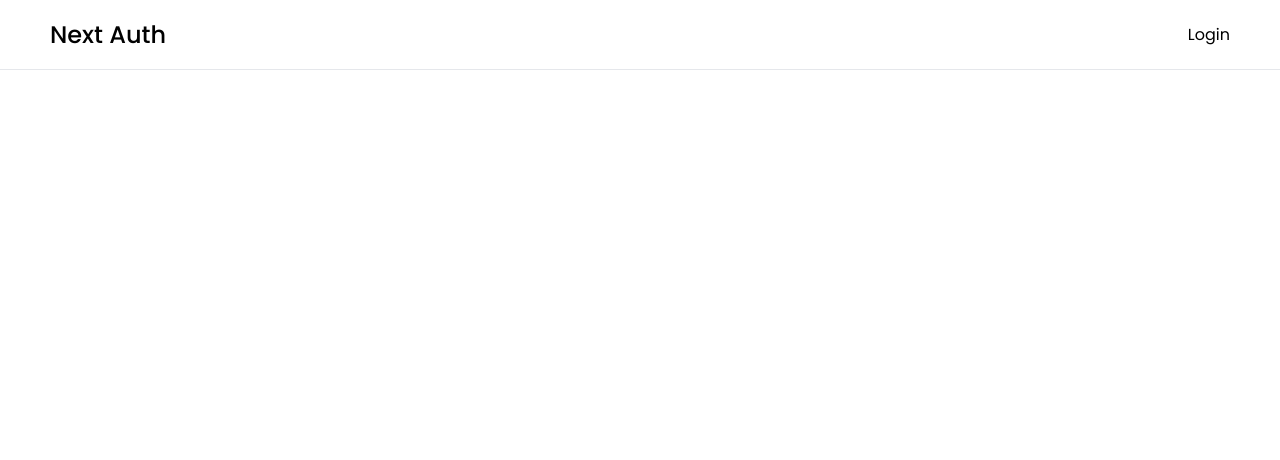
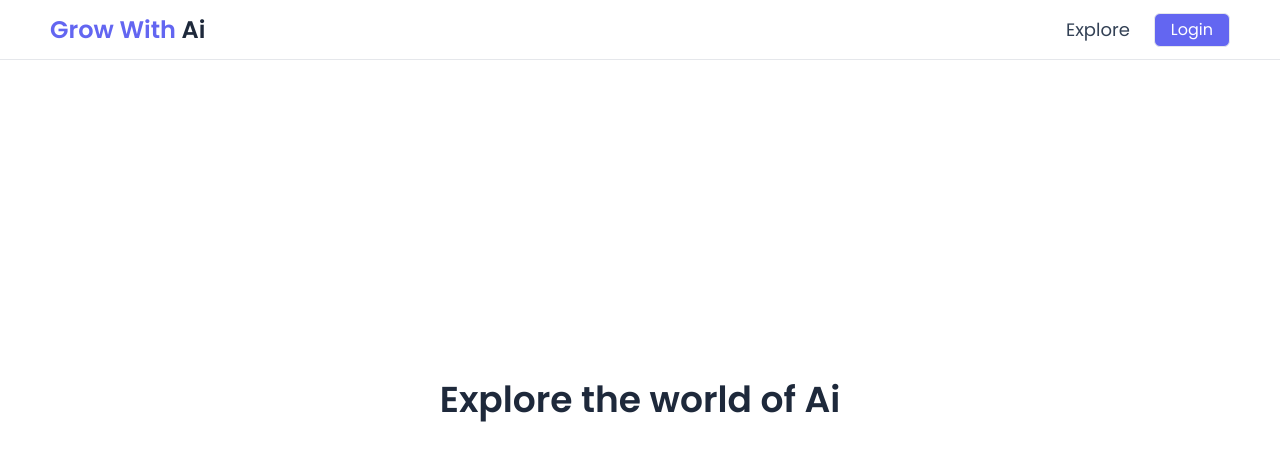
Before and after one commit to Md-Zainulabdin/Next-Auth-MongoDB, a Next.js app: page / in a window 1280 px wide. Shown: the top 460 px of the page. Built offline with nearby package versions, Linux system fonts and the light colour scheme; no server answers.

Commit message:
add authorization

```diff
--- a/src/app/(guest_route)/auth/login/page.jsx
+++ b/src/app/(guest_route)/auth/login/page.jsx
@@ -2,8 +2,10 @@
 import { signIn } from "next-auth/react";
 import Link from "next/link";
 import React, { useState } from "react";
+import { useRouter } from "next/navigation";
 
 const SignUpPage = () => {
+  const {replace} = useRouter();
   const [email, setEmail] = useState("");
   const [password, setPassword] = useState("");
   const onSignIn = async () => {
@@ -19,6 +21,8 @@ const SignUpPage = () => {
         redirect: false,
       });
 
+      if (res.error === null) replace('/')
+
  console.log(res);
     } catch (error) {
       console.log("Error", error);
@@ -28,7 +32,7 @@ const SignUpPage = () => {
     <div className="w-full h-screen flex flex-col justify-center items-center gap-8 bg-[#fafafa]">
       <div className="title text-center">
         <h1 className="text-4xl font-semibold text-slate-800">
-          Login to <span className="text-indigo-400">Grow With Ai</span>
+          Login to <span className="text-indigo-500">Grow With Ai</span>
         </h1>
         <p className="text-md text-[#999] font-normal mt-2">
           ~ Create impact with your knowledge <br /> #GrowWithAi{" "}
--- a/src/app/(guest_route)/auth/signup/page.jsx
+++ b/src/app/(guest_route)/auth/signup/page.jsx
@@ -32,7 +32,7 @@ const SignInPage = () => {
     <div className="w-full h-screen flex flex-col justify-center items-center gap-8 bg-[#fafafa]">
       <div className="title text-center">
         <h1 className="text-4xl font-semibold text-slate-800">
-          Create a <span className="text-indigo-400">Free Account</span>{" "}
+          Create a <span className="text-indigo-500">Free Account</span>{" "}
         </h1>
         <p className="text-md text-[#999] font-normal mt-2">
           ~ Lets take a deep dive in to the world of AI <br /> #GrowWithAi{" "}
--- /dev/null
+++ b/src/app/(guest_route)/layout.jsx
@@ -0,0 +1,11 @@
+import { getServerSession } from "next-auth";
+import { authOptions } from "../api/auth/[...nextauth]/route";
+import { redirect } from "next/navigation";
+
+const GuestLayout = async ({ children }) => {
+  const session = await getServerSession(authOptions);
+  if (session?.user) redirect("/Explore");
+  return <>{children}</>;
+};
+
+export default GuestLayout;
--- /dev/null
+++ b/src/app/(private_route)/Explore/page.jsx
@@ -0,0 +1,9 @@
+import React from 'react'
+
+const Explore = () => {
+  return (
+    <div>Explore</div>
+  )
+}
+
+export default Explore
--- /dev/null
+++ b/src/app/(private_route)/layout.jsx
@@ -0,0 +1,16 @@
+import { getServerSession } from 'next-auth'
+import React from 'react'
+import { authOptions } from '../api/auth/[...nextauth]/route'
+import { redirect } from 'next/navigation';
+
+const Privatelayout = async ({children}) => {
+
+    const session = await getServerSession(authOptions);
+    if (!session?.user) redirect('/auth/login')
+
+  return (
+    <>{children}</>
+  )
+}
+
+export default Privatelayout
--- /dev/null
+++ b/src/app/components/Hero/page.jsx
@@ -0,0 +1,11 @@
+import React from 'react'
+
+const Hero = () => {
+  return (
+    <div className='w-full h-full flex justify-center items-center'>
+       <h1 className='text-4xl font-semibold text-slate-800'> Explore the world of Ai</h1>
+    </div>
+  )
+}
+
+export default Hero
--- a/src/app/components/Nav/page.jsx
+++ b/src/app/components/Nav/page.jsx
@@ -1,17 +1,39 @@
-import Link from 'next/link'
-import React from 'react'
+"use client"
+import { signOut, useSession } from "next-auth/react";
+import Link from "next/link";
+import React from "react";
 
-const Nav = () => {
+const Nav =  () => {
+  const {data: session, status} = useSession()
   return (
-    <div className='w-full h-[70px]'>
-        <nav className='w-full h-full border-b flex justify-between items-center px-[50px]'>
-            <div className="logo text-2xl font-medium">Next Auth</div>
-            <div className="menu">
-              <Link href={'/auth/login'}>Login</Link>
-            </div>
-        </nav>
+    <div className="w-full h-[60px] absolute top-0 left-0">
+      <nav className="w-full h-full border-b flex justify-between items-center px-[50px]">
+        <div className="logo text-2xl font-semibold text-slate-800">
+          <span className="text-indigo-500">Grow With</span> Ai
+        </div>
+        <div className="menu flex gap-6 items-center">
+          <Link href={"/Explore"} className="text-lg text-slate-700">
+            Explore
+          </Link>
+          {status === "authenticated" ? (
+            <button
+              onClick={() => signOut()}
+              className="px-4 py-1 border bg-indigo-500 text-white rounded-md cursor-pointer transition duration-300 ease-in-out hover:bg-indigo-400"
+            >
+              Logout
+            </button>
+          ) : (
+            <Link
+              href={"/auth/login"}
+              className="px-4 py-1 border bg-indigo-500 text-white rounded-md cursor-pointer transition duration-300 ease-in-out hover:bg-indigo-400"
+            >
+              Login
+            </Link>
+          )}
+        </div>
+      </nav>
     </div>
-  )
-}
+  );
+};
 
-export default Nav
+export default Nav;
--- a/src/app/layout.js
+++ b/src/app/layout.js
@@ -1,4 +1,5 @@
 import AuthProvider from './components/AuthProvider/page'
+import Nav from './components/Nav/page'
 import './globals.css'
 import { Poppins } from 'next/font/google'
 
@@ -8,7 +9,7 @@ const poppins = Poppins({
 })
 
 export const metadata = {
-  title: 'Next Auth',
+  title: 'Grow With Ai',
   description: 'Developed by ~ Zain-ul-Abdin',
 }
 
@@ -17,7 +18,8 @@ export default function RootLayout({ children }) {
     <html lang="en">
       <body className={poppins.className}>
         <AuthProvider>
-          <div>
+          <div className='relative'>
+            <Nav/>
             {children}
           </div>
         </AuthProvider>
--- a/src/app/page.js
+++ b/src/app/page.js
@@ -1,10 +1,10 @@
 import React from 'react'
-import Nav from './components/Nav/page'
+import Hero from './components/Hero/page'
 
 const Home = () => {
   return (
-    <div>
-      <Nav />
+    <div className='w-full h-screen'>
+      <Hero/>
     </div>
   )
 }
```
